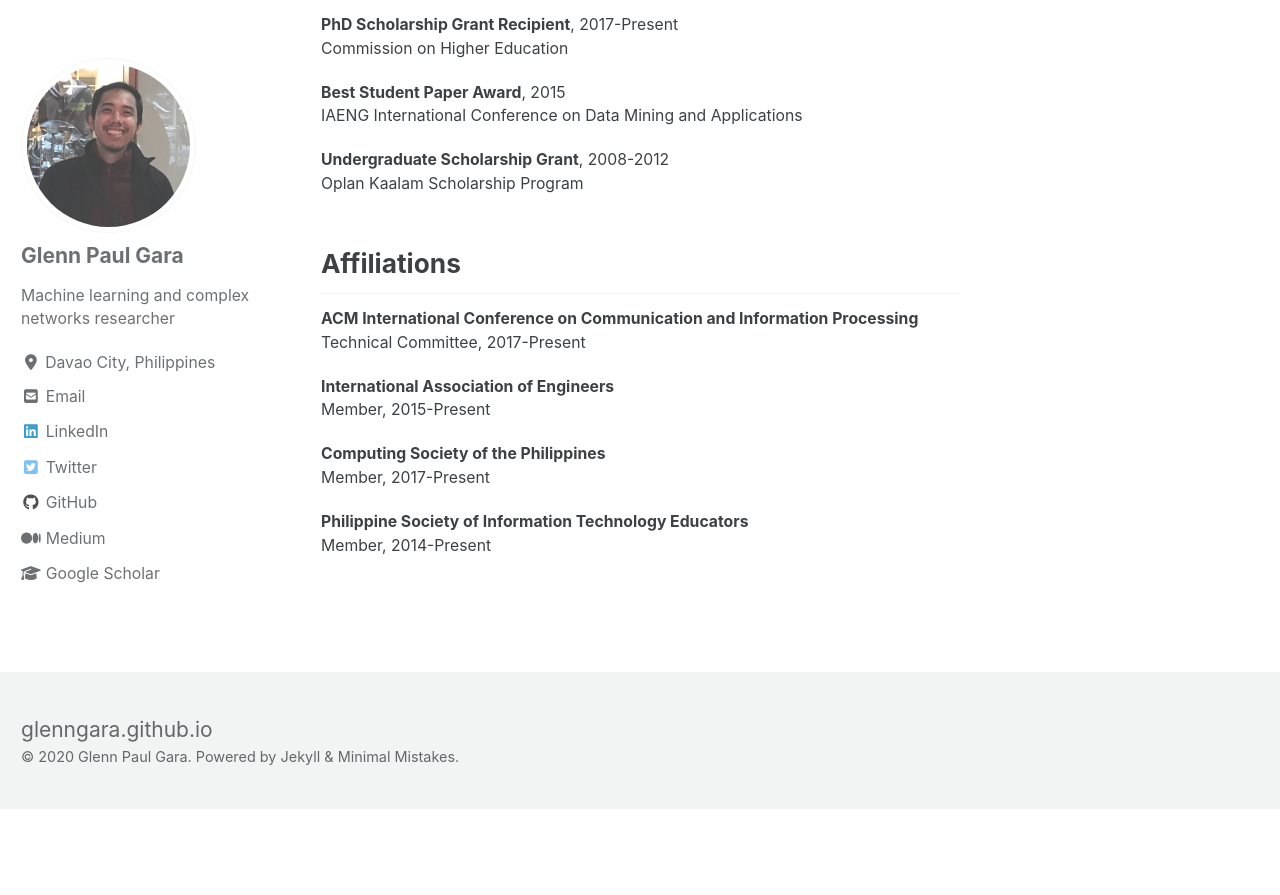
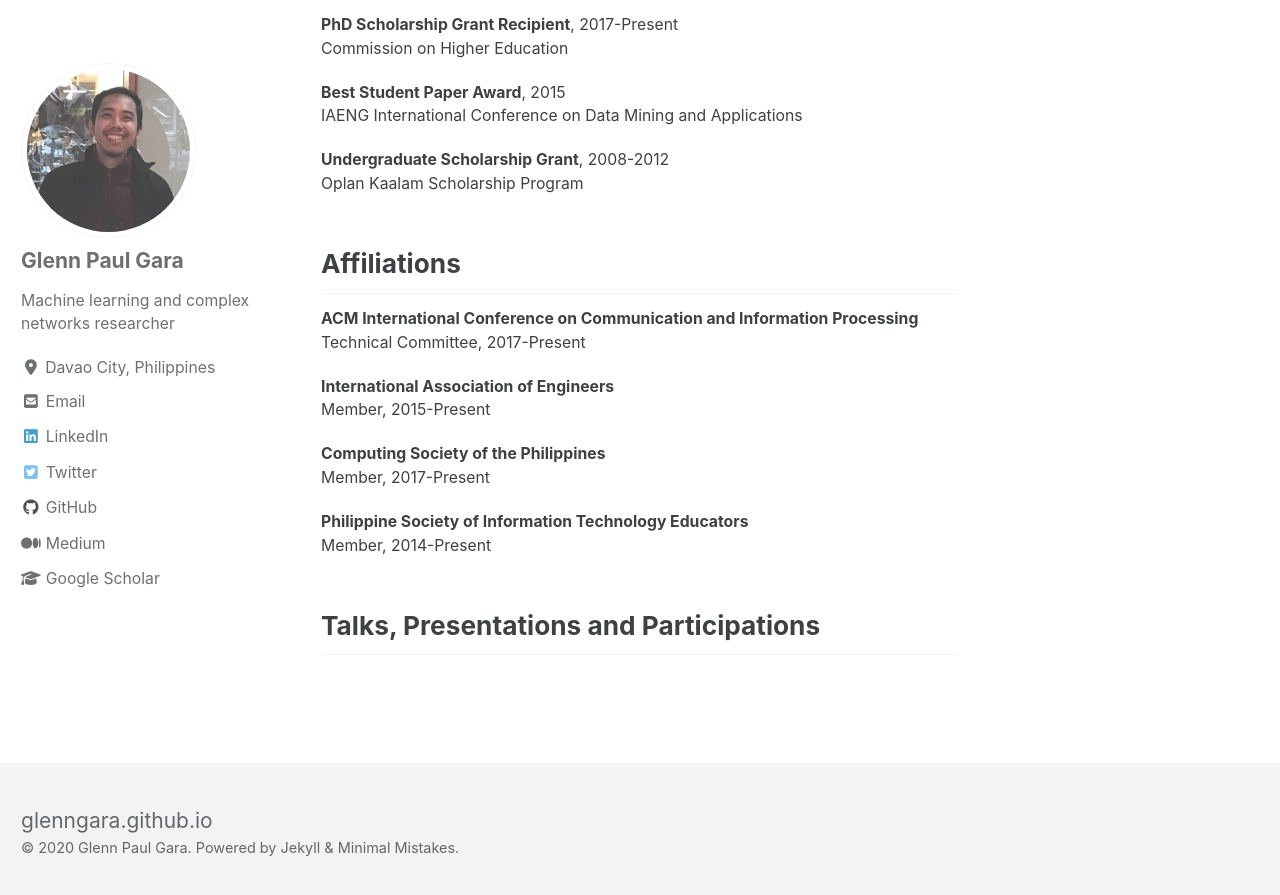
Before and after one commit to glenngara/glenngara.github.io, a Jekyll site: the page built from _pages/cv.md, in a window 1280 px wide and 900 px high, scrolled down 992 px. Shown: the top 895 px of the window. Built offline with Jekyll 4.4.1, drawn with Linux system fonts in a browser that asks for light colours; cached includes are drawn as plain includes; nearby versions of some CDN libraries; before the commit the page ends 1801 px from its top, so only the background shows below that.

Commit message:
Edited CV page

```diff
--- a/_pages/cv.md
+++ b/_pages/cv.md
@@ -52,3 +52,6 @@ Member, 2017-Present
 
 **Philippine Society of Information Technology Educators**
 Member, 2014-Present
+
+Talks, Presentations and Participations
+------
```
